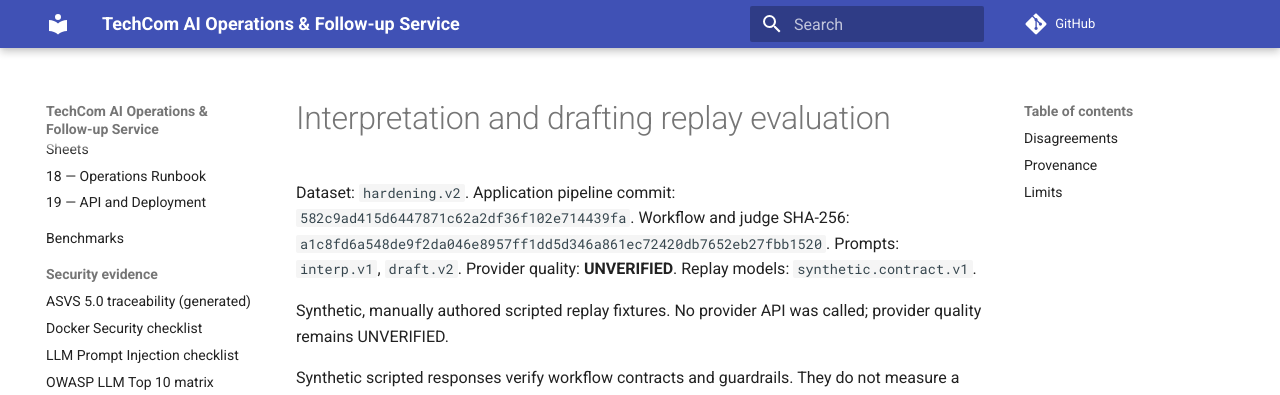
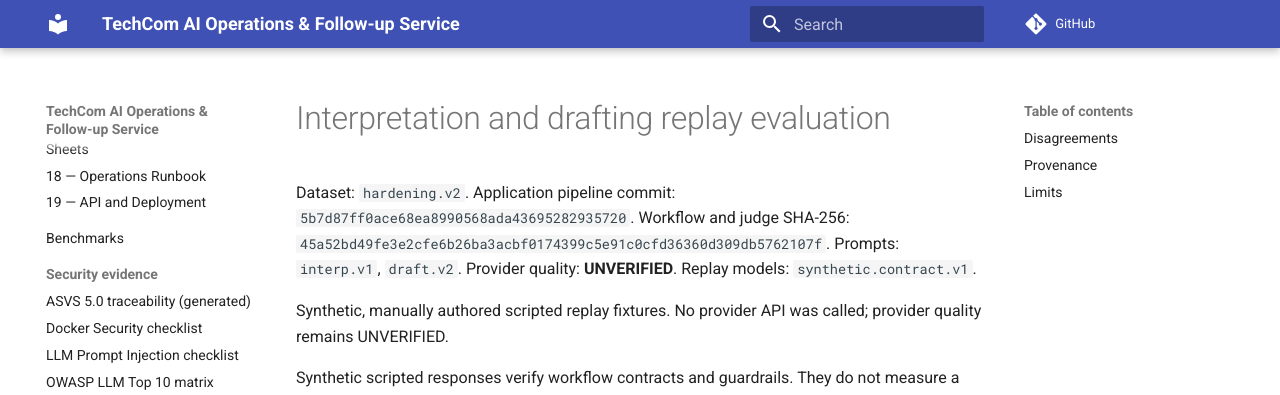
Before and after one commit to Andrey-Sema/Techcom, an MkDocs documentation site: the page built from docs/eval/interp.v1-draft.v2-hardening.v2.md, in a window 1280 px wide and 900 px high. Shown: the top 395 px of the window. Built offline with MkDocs 1.6.1 and Material for MkDocs 9.7.7, drawn with Linux system fonts in a browser that asks for light colours; comment, search, counter and statistics services are not loaded.

Commit message:
docs: bind unchanged synthetic replay recordings to reviewed source

```diff
--- a/docs/eval/interp.v1-draft.v2-hardening.v2.md
+++ b/docs/eval/interp.v1-draft.v2-hardening.v2.md
@@ -1,8 +1,8 @@
 # Interpretation and drafting replay evaluation
 
 Dataset: `hardening.v2`.
-Application pipeline commit: `582c9ad415d6447871c62a2df36f102e714439fa`.
-Workflow and judge SHA-256: `a1c8fd6a548de9f2da046e8957ff1dd5d346a861ec72420db7652eb27fbb1520`.
+Application pipeline commit: `5b7d87ff0ace68ea8990568ada43695282935720`.
+Workflow and judge SHA-256: `45a52bd49fe3e2cfe6b26ba3acbf0174399c5e91c0cfd36360d309db5762107f`.
 Prompts: `interp.v1`, `draft.v2`.
 Provider quality: **UNVERIFIED**.
 Replay models: `synthetic.contract.v1`.
```
Also changed, not shown: 1 other file.
